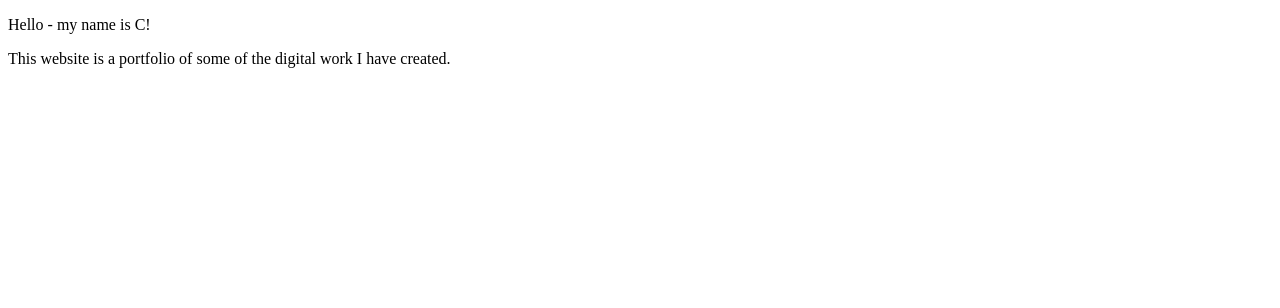
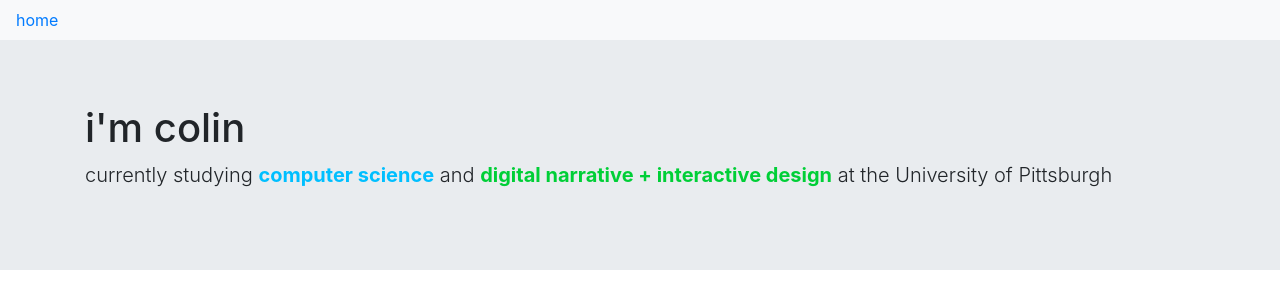
Before and after one commit to cjw102/Web-Portfolio, a plain HTML site: page index.html in a window 1280 px wide. Drawn offline with nearby package versions, Linux system fonts and the light colour scheme.

Commit message:
updated index.html

```diff
--- a/index.html
+++ b/index.html
@@ -1,11 +1,29 @@
 <!DOCTYPE html>
 <html>
 <head>
-	<title>My Website</title>
+	<title>colin</title>
+
+	<link rel = "stylesheet" href = "https://stackpath.bootstrapcdn.com/bootstrap/4.5.2/css/bootstrap.min.css">
+
 </head>
 <body>
-	<p>Hello - my name is C!</p>
 
-	<p>This website is a portfolio of some of the digital work I have created.</p>
+	<nav class="navbar navbar-expand-lg navbar-light bg-light">
+
+		<a href = "#">home</a>
+
+	</nav>
+
+	 <section>
+        <div class="jumbotron jumbotron-fluid">
+            <div class="container container-fluid">
+             	<h1 class="display-2=4">i'm colin</h1>
+				<p class = "lead">currently studying <span class = "font-weight-bold" style="color: #00bfff">computer science</span> and <span class = "font-weight-bold" style="color: #00cf37">digital narrative + interactive design</span> at the University of Pittsburgh</p>
+            </div>
+          </div>
+    </section>
+
+
+
 </body>
 </html>
```
